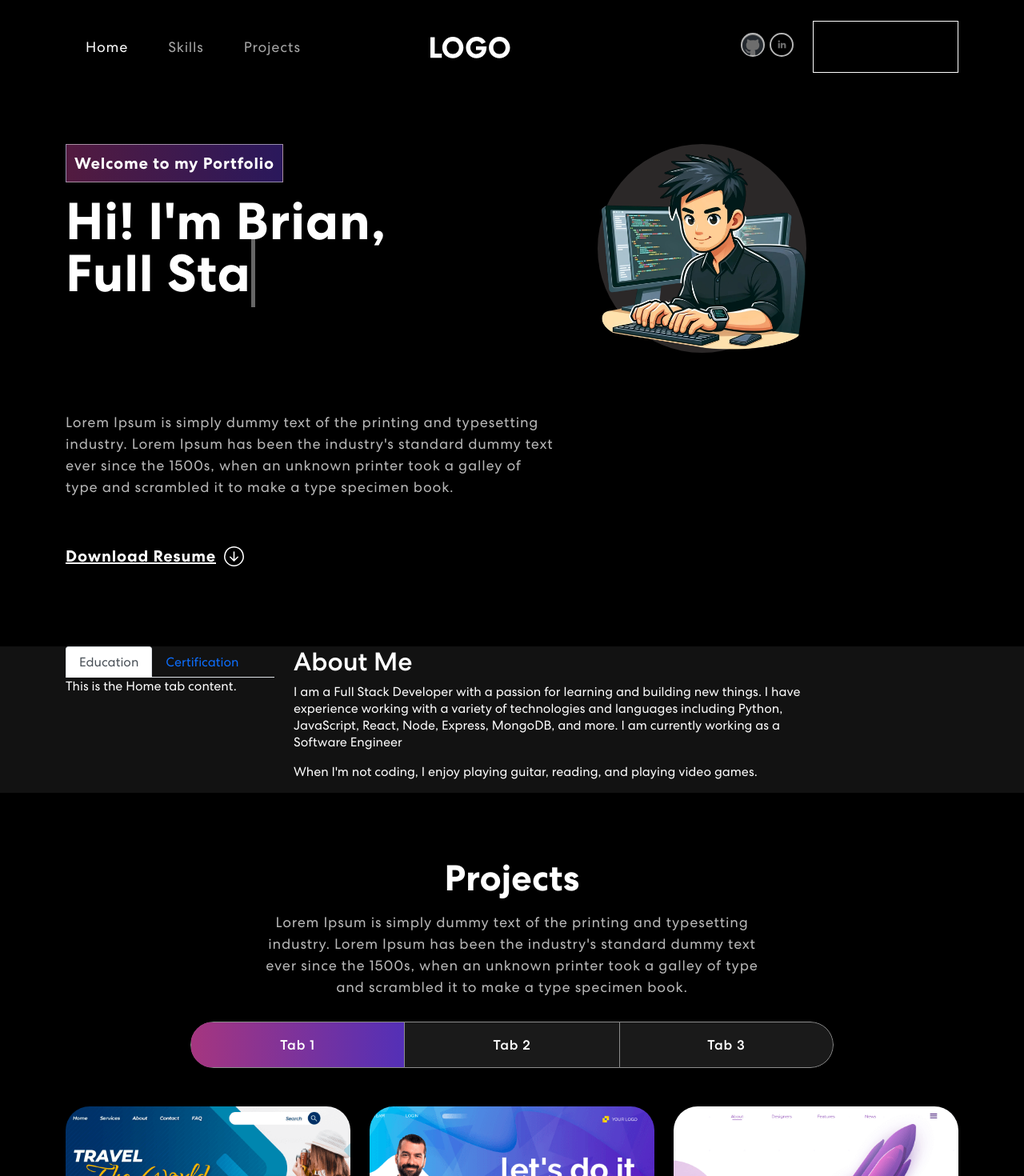
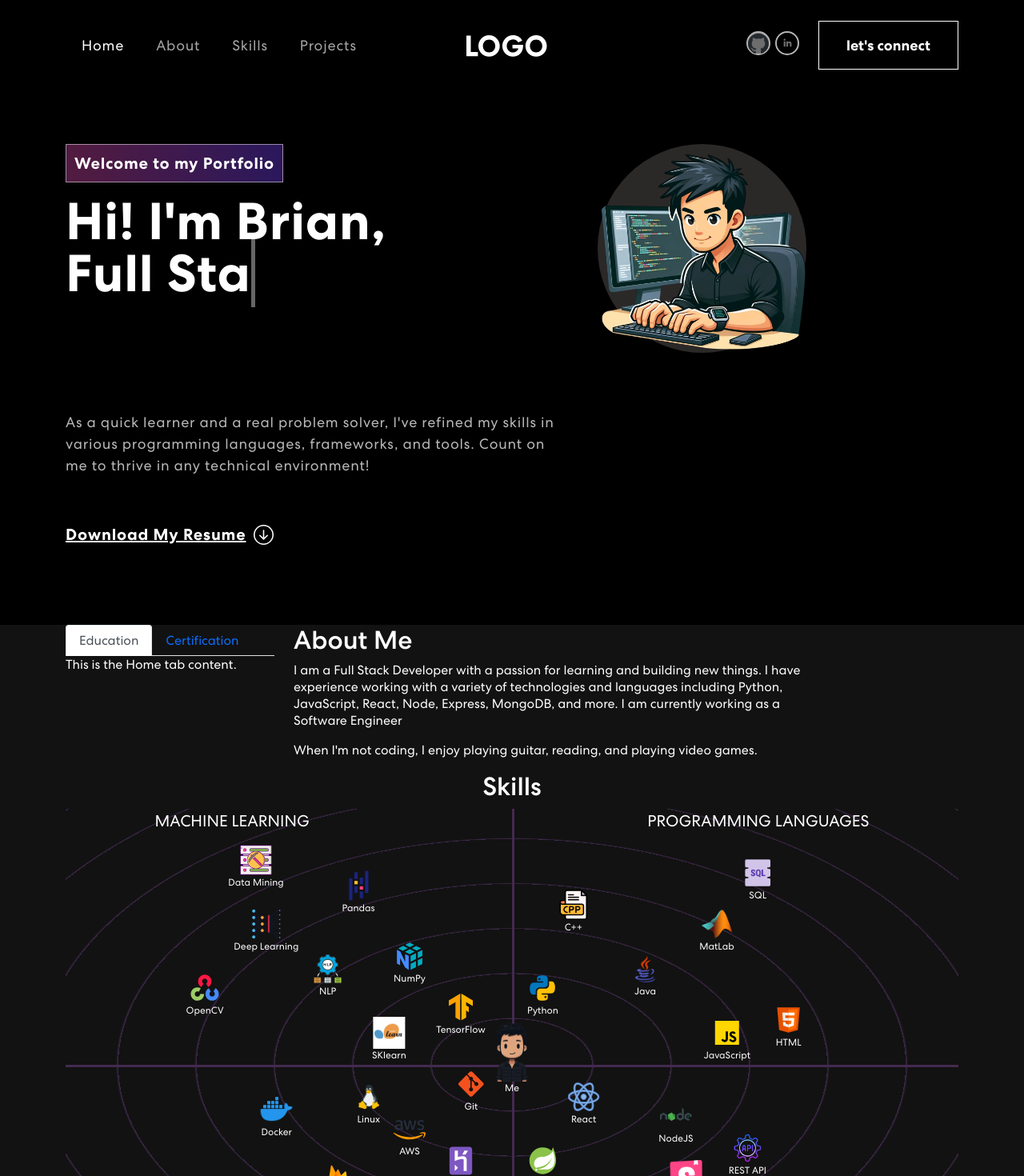
Before and after one commit to Boyuan-Yu/personal-portfolio, a React (Create React App) app: page / in a window 1280 px wide. Shown: the top 1470 px of the page at 80% size. Built offline with nearby package versions, Linux system fonts and the light colour scheme.

Commit message:
fixed color

```diff
--- a/src/App.css
+++ b/src/App.css
@@ -118,7 +118,7 @@ nav.navbar .navbar-nav .nav-link.navbar-link {
   font-weight: 400;
   color: #fff !important;
   letter-spacing: 0.8px;
-  padding: 0 25px;
+  padding: 0 20px;
   font-size: 18px;
   opacity: 0.65;
   position: relative;
@@ -202,6 +202,7 @@ span.navbar-text {
   background-color: transparent;
   transition: 0.3s ease-in-out;
 }
+
 
 .navbar-text button span {
   z-index: 1;
@@ -339,6 +340,10 @@ nav.navbar .navbar-toggler[aria-expanded="true"] .navbar-toggler-icon {
   display: flex;
   align-items: center;
   transition: 0.3s ease-in-out;
+}
+
+.banner a:hover {
+  color: #432a50;
 }
 
 .banner a svg {
@@ -730,6 +735,17 @@ nav.navbar .navbar-toggler[aria-expanded="true"] .navbar-toggler-icon {
 }
 
 /************ Framer Css ************/
+.framer {
+  padding: 0;
+
+}
+
+.framer h2 {
+  display: flex;
+  align-items: center;
+  justify-content: center;
+}
+
 .bg-circularLight {
   height: 100vh;
   background-image: repeating-radial-gradient(rgba(0, 0, 0, 0.4) 2px,
--- a/src/App.js
+++ b/src/App.js
@@ -16,9 +16,10 @@ function App() {
       <NavBar />
       <Banner />
       <About />
+      <Framer />
       {/* <Skills /> */}
       <Projects />
-      <Framer />
+
       <Contact />
       <Footer />
 
--- a/src/components/Banner.js
+++ b/src/components/Banner.js
@@ -57,23 +57,21 @@ export const Banner = () => {
           <Col xs={12} md={7} xl={7}>
             <TrackVisibility>
               {({ isVisible }) =>
-                <div className={isVisible ? "animate__animated animate__fadeIn" : ""}>
+                <div>
                   <span className="tagline">Welcome to my Portfolio</span>
                   <h1 className="fixed-height">{`Hi! I'm Brian, `} <br /><span className="txt-rotate" ><span className="wrap">{text}</span></span></h1>
-                  <p>Lorem Ipsum is simply dummy text of the printing and typesetting industry. Lorem Ipsum has been the industry's standard dummy text ever since the 1500s, when an unknown printer took a galley of type and scrambled it to make a type specimen book.</p>
-                  {/* <button onClick={() => console.log('connect')}>Let’s Connect <ArrowRightCircle size={25} /></button> */}
-                  <a href="/Brian_Yu_Resume.pdf" download>Download Resume <ArrowDownCircle size={25} /> </a>
+                  <p>As a quick learner and a real problem solver, I've refined my skills in various programming languages, frameworks, and tools. Count on me to thrive in any technical environment! </p>
+                  <a href="/Brian_Yu_Resume.pdf" download>Download My Resume <ArrowDownCircle size={25} /> </a>
                 </div>}
             </TrackVisibility>
           </Col>
           <Col xs={6} md={4} xl={3}>
             <TrackVisibility>
               {({ isVisible }) =>
-                <div className={isVisible ? "animate__animated animate__zoomIn" : ""}>
+                <div>
                   <div className="circle">
                     <img src={headerImg} alt="Header Img" />
                   </div>
-
                 </div>}
             </TrackVisibility>
           </Col>
--- a/src/components/Framer.js
+++ b/src/components/Framer.js
@@ -55,7 +55,7 @@ export const Framer = () => {
     <section className="framer" id="framer">
       <Container>
 
-        <h2>My Skills</h2>
+        <h2>Skills</h2>
         <div className="bg-circularDark">
           <div className="corner-text top-left">MACHINE LEARNING</div>
           <div className="corner-text top-right">PROGRAMMING LANGUAGES</div>
--- a/src/components/NavBar.js
+++ b/src/components/NavBar.js
@@ -44,6 +44,7 @@ export const NavBar = () => {
           <Navbar.Collapse id="basic-navbar-nav">
             <Nav>
               <Nav.Link href="#home" className={activeLink === 'home' ? 'active navbar-link' : 'navbar-link'} onClick={() => onUpdateActiveLink('home')}>Home</Nav.Link>
+              <Nav.Link href="#about" className={activeLink === 'about' ? 'active navbar-link' : 'navbar-link'} onClick={() => onUpdateActiveLink('about')}>About</Nav.Link>
               <Nav.Link href="#framer" className={activeLink === 'framer' ? 'active navbar-link' : 'navbar-link'} onClick={() => onUpdateActiveLink('framer')}>Skills</Nav.Link>
               <Nav.Link href="#projects" className={activeLink === 'projects' ? 'active navbar-link' : 'navbar-link'} onClick={() => onUpdateActiveLink('projects')}>Projects</Nav.Link>
             </Nav>
@@ -55,7 +56,11 @@ export const NavBar = () => {
                 <a href="https://github.com/Boyuan-Yu"><img src={githubIcon} alt="" /></a>
                 <a href="https://www.linkedin.com/in/boyuan-yu/"><img src={linkedInIcon} alt="" /></a>
               </div>
-              <button className="vvd"><a href="#connect" onClick={() => onUpdateActiveLink('connect')}>Let's Connect</a></button>
+              <a href="#connect" onClick={() => onUpdateActiveLink('framer')}>
+                <button className="vvd">
+                  <span>let's connect</span>
+                </button>
+              </a>
             </span>
           </Navbar.Collapse>
         </Container>
```
